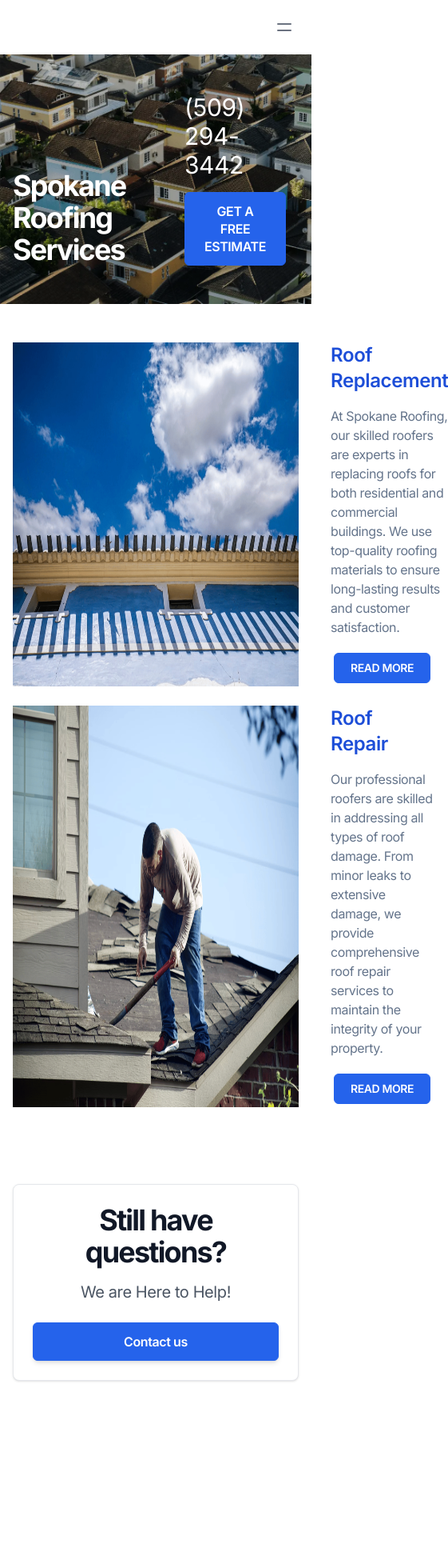
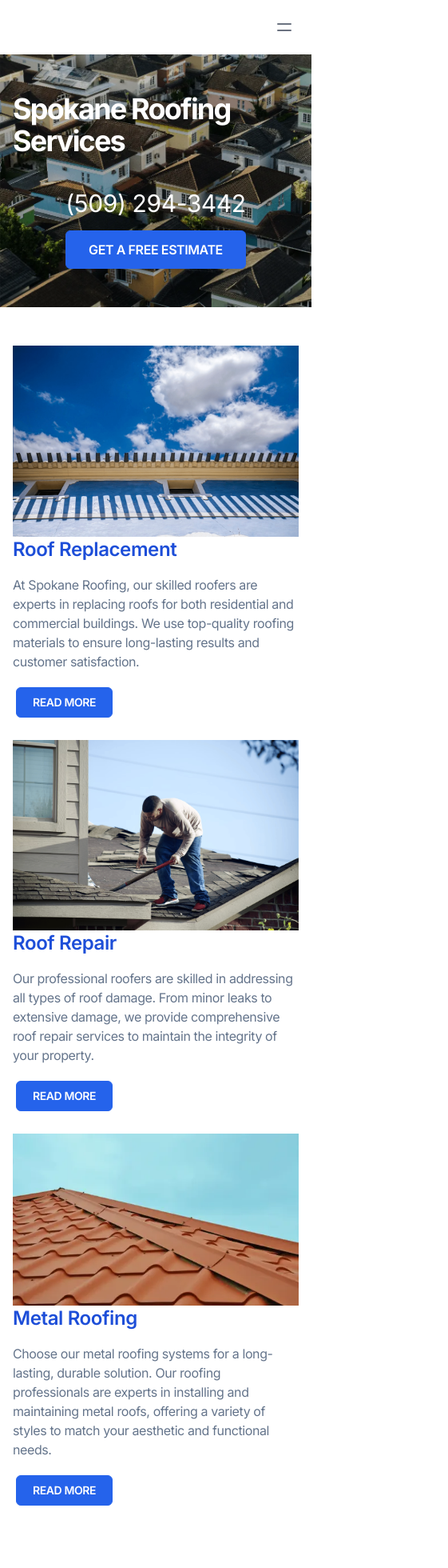
Before and after one commit to webDesignMumeishon/spokane-roofing, a Next.js app: page /services in a window 390 px wide. Shown: the top 1960 px of the page at 80% size, 561 px wide, since content can reach past the window. Before the commit the page ends 1774 px from the top, so only its background shows below. Built offline with nearby package versions, Linux system fonts and the light colour scheme.

Commit message:
add metal roofing

```diff
--- a/app/(pages)/services/page.tsx
+++ b/app/(pages)/services/page.tsx
@@ -23,11 +23,10 @@
 import ServicesList from '~/components/widgets/ServicesList';
 
 export const metadata: Metadata = {
-  title: 'Services',
+  title: 'Services | Quality Roofing Services',
   alternates: {
     canonical: `${SITE.origin}services`,
   },
-  keywords: ['real state', 'services', 'Investment', 'Buying', 'Management']
 };
 
 const Page = () => {
--- a/src/components/common/HeroServices.tsx
+++ b/src/components/common/HeroServices.tsx
@@ -14,7 +14,7 @@
             <div className="mx-auto max-w-7xl px-4 sm:px-6 ">
                 <div className="py-12 md:py-10">
                     <div className="relative flex flex-col xl:flex-row  justify-center md:basis-[40%] gap-4" >
-                        <div className="mx-auto text-start md:pt-16 flex gap-10">
+                        <div className="mx-auto text-start md:pt-16 flex gap-10 md:flex-row flex-col">
                             {tagline && (
                                 <p className="text-base font-semibold uppercase tracking-wide text-primary-600 dark:text-primary-200">
                                     {tagline}
--- a/src/components/widgets/ServicesList.tsx
+++ b/src/components/widgets/ServicesList.tsx
@@ -15,7 +15,7 @@
     >
         {items.map((service, index) => {
             return (
-                <div className='flex flex-row gap-10' key={index}>
+                <div className='flex flex-col md:flex-row md:gap-10' key={index}>
                     <Image
                         src={service.image.src}
                         alt={'logo'}
--- a/src/shared/data/pages/services.data.tsx
+++ b/src/shared/data/pages/services.data.tsx
@@ -26,6 +26,8 @@
 import cameraFrontImg from '~/assets/images/camera-front.jpg';
 import roofReplacement from '~/assets/images/roof-replacement.webp';
 import roofRepair from '~/assets/images/roof-repair.webp';
+import metalRoofing from '~/assets/images/roofing-metal.webp';
+
 
 // Hero data on Services page *******************
 export const heroServices: HeroProps = {
@@ -48,7 +50,7 @@
     {
       image: {
         src: roofReplacement,
-        alt: 'test'
+        alt: 'Spokane roofing roof replacement service'
       },
       title: 'Roof Replacement',
       description: 'At Spokane Roofing, our skilled roofers are experts in replacing roofs for both residential and commercial buildings. We use top-quality roofing materials to ensure long-lasting results and customer satisfaction.',
@@ -60,13 +62,25 @@
     {
       image: {
         src: roofRepair,
-        alt: 'test'
+        alt: 'Spokane roofing roof repair service'
       },
       title: 'Roof Repair',
       description: 'Our professional roofers are skilled in addressing all types of roof damage. From minor leaks to extensive damage, we provide comprehensive roof repair services to maintain the integrity of your property.',
       callToAction: {
         text: 'READ MORE',
         href: '/services/roof-repair',
+      }
+    },
+    {
+      image: {
+        src: metalRoofing,
+        alt: 'Spokane metal roofing service'
+      },
+      title: 'Metal Roofing',
+      description: 'Choose our metal roofing systems for a long-lasting, durable solution. Our roofing professionals are experts in installing and maintaining metal roofs, offering a variety of styles to match your aesthetic and functional needs.',
+      callToAction: {
+        text: 'READ MORE',
+        href: '/services/metal-roofing',
       }
     }
   ]
```
Also changed, not shown: src/assets/images/roofing-metal.webp (added).
